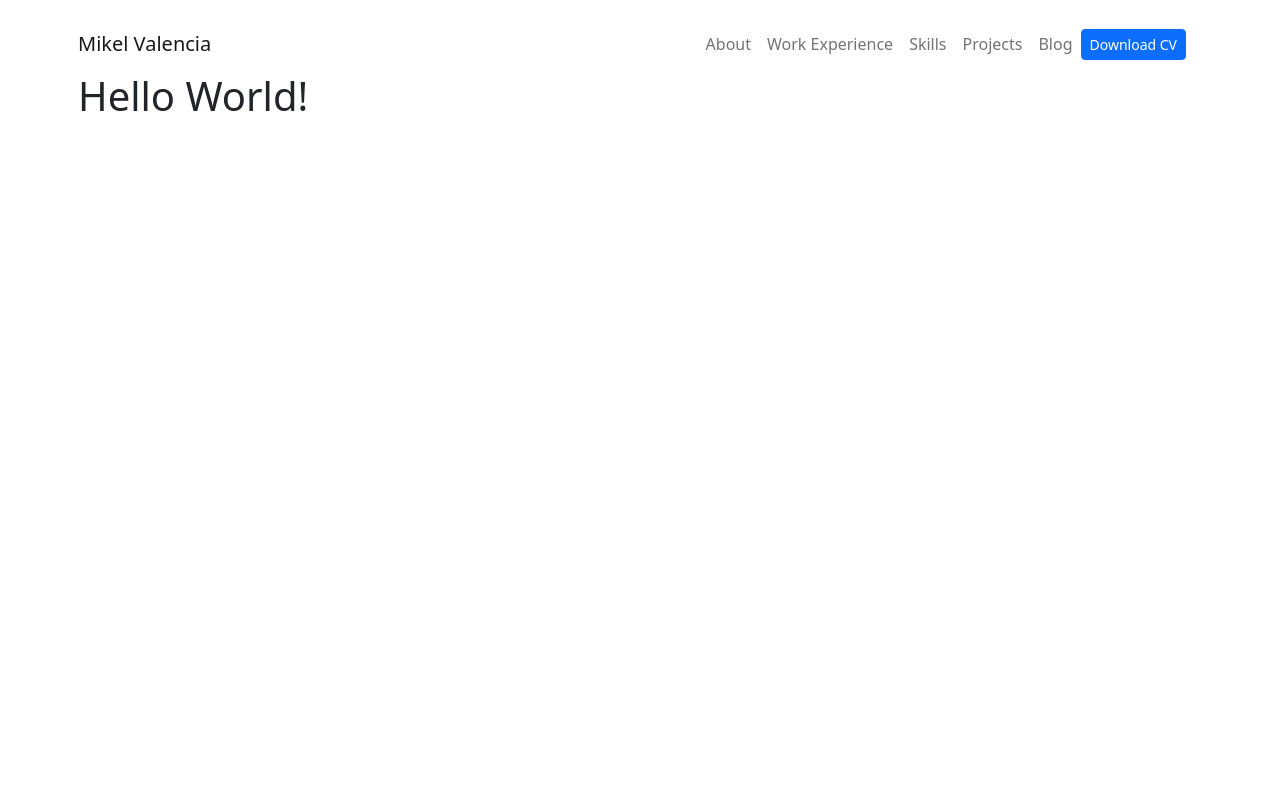
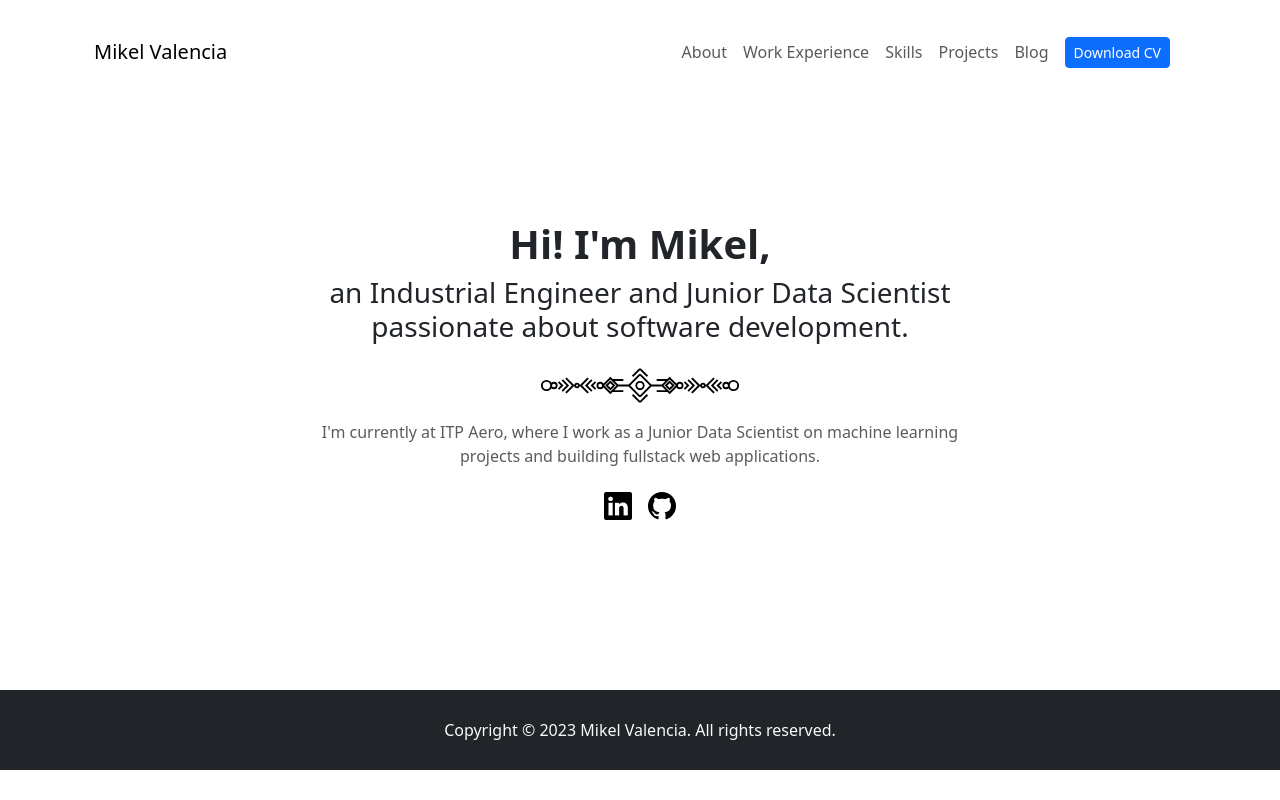
Before and after one commit to Mikel-Valencia/django-portfolio, a Django app: page / in a window 1280 px wide. Run offline with Django 4.2, Linux system fonts and the light colour scheme; some libraries are stand-ins or nearby versions.

Commit message:
Updated Hero section. Added footer.

```diff
--- /dev/null
+++ b/static/portfolio/styles.css
@@ -0,0 +1,17 @@
+header {
+    padding: 140px 0 140px 0;
+}
+
+.social-links a {
+	font-size: 28px;
+	color: black;
+	transition: 500ms;
+}
+
+.social-links a:hover {
+	translate: 0 -4px 0;
+}
+
+footer {
+	height: 80px;
+}
--- a/templates/base.html
+++ b/templates/base.html
@@ -12,15 +12,17 @@
         <meta name="author" content="Mikel Valencia">
         <title>Mikel Valencia - Portfolio</title>
 
-        <script src="https://cdn.jsdelivr.net/npm/bootstrap@5.2.3/dist/js/bootstrap.bundle.min.js"></script>
-        <link rel="stylesheet" href="https://cdn.jsdelivr.net/npm/bootstrap@5.2.3/dist/css/bootstrap.min.css">
-        <link rel="stylesheet" href="https://cdn.jsdelivr.net/npm/bootstrap-icons@1.3.0/font/bootstrap-icons.css">
+        <script src="https://cdn.jsdelivr.net/npm/bootstrap@5.3.1/dist/js/bootstrap.bundle.min.js"></script>
+        <link rel="stylesheet" href="https://cdn.jsdelivr.net/npm/bootstrap@5.3.1/dist/css/bootstrap.min.css">
+        <link rel="stylesheet" href="https://cdn.jsdelivr.net/npm/bootstrap-icons@1.10.5/font/bootstrap-icons.css">
+
+        <link rel="stylesheet" href="{% static 'portfolio/styles.css' %}">
 
     </head>
 
     <body>
 
-        <div class="container px-2 py-3">
+        <div class="container p-4">
 
             {% include 'partials/navbar.html' %}
 
@@ -32,4 +34,9 @@
         </div>
 
     </body>
+
+    <footer class="d-flex justify-content-center align-items-center bg-dark">
+        <p class="text-light m-0">Copyright © 2023 Mikel Valencia. All rights reserved.</p>
+    </footer>
+
 </html>
--- a/templates/partials/navbar.html
+++ b/templates/partials/navbar.html
@@ -9,7 +9,7 @@
 
     <div class="offcanvas offcanvas-end" tabindex="-1" id="offcanvasNavbar" aria-labelledby="offcanvasNavbarLabel">
         <div class="offcanvas-header">
-            <h5 class="offcanvas-title" id="offcanvasNavbarLabel">Menu</h5>
+            <!-- <h5 class="offcanvas-title" id="offcanvasNavbarLabel">Menu</h5> -->
             <button type="button" class="btn-close" data-bs-dismiss="offcanvas" aria-label="Close"></button>
         </div>
         <div class="offcanvas-body">
@@ -30,7 +30,7 @@
                     <a class="nav-link" href="#">Blog</a>
                 </li>
                 <li class="nav-item">
-                    <a role="button" class="btn btn-primary btn-sm" href="{% static 'portfolio/CV Mikel Valencia Zabaleta (ENG).pdf' %}" target="_blank">
+                    <a role="button" class="btn btn-primary btn-sm ms-2" href="{% static 'portfolio/CV Mikel Valencia Zabaleta (ENG).pdf' %}" target="_blank">
                         Download CV
                     </a>
                 </li>
--- a/templates/portfolio/index.html
+++ b/templates/portfolio/index.html
@@ -1,5 +1,54 @@
 {% extends 'base.html' %}
 
 {% block content %}
-    <h1>Hello World!</h1>
+
+    {% load static %}
+
+    <!-- Hero section -->
+    <header class="row justify-content-center text-center">
+        <div class="col-lg-8 col-md-10 col-12 px-lg-5 px-md-2">
+            <h1 class="fw-bold">
+                Hi! I'm Mikel,
+            </h1>
+            <h3>
+                an Industrial Engineer and Junior Data Scientist passionate about software development.
+            </h3>
+            <div class="p-3">
+                <svg viewBox="0 0 108 20" width="200">
+                    <path
+                        d="m 1 10 a 2 2 0 0 0 5 0 a 2 2 0 0 0 -5 0 m 5 0 a 1 1 0 0 0 3 0 a 1 1 0 0 0 -3 0 m 4 -2 l 2 2
+                        l -2 2 m 2 -5 l 3 3 l -3 3 m 2 -7 l 4 4 l -4 4 m 5 -4 a 1 1 0 0 0 2 0 a 1 1 0 0 0 -2 0 m 7 -4
+                        l -4 4 l 4 4 m 2 -7 l -3 3 l 3 3 m 2 -5 l -2 2 l 2 2 m 1 -2 a 1 1 0 0 0 3 0 a 1 1 0 0 0 -3 0
+                        m 3 0 l 4 -4 l 4 4 l -4 4 l -4 -4 m 2 0 l 2 -2 l 2 2 l -2 2 l -2 -2 z m 3 -3 l 6 0 m 0 6 l -6 0
+                        m 3 -3 l 6 0 m 6 -6 l -6 6 l 6 6 m 0 3 l -4 -4 m 0 -10 l 4 -4 m -7 5 m 0 8 m 7 -2 a 1 1 0 0 1 0
+                        -4 m -54 0"
+                        fill="white" stroke="black">
+                    </path>
+                    <path
+                        transform="translate(108, 0) scale(-1, 1)"
+                        d="m 1 10 a 2 2 0 0 0 5 0 a 2 2 0 0 0 -5 0 m 5 0 a 1 1 0 0 0 3 0 a 1 1 0 0 0 -3 0 m 4 -2 l 2 2
+                        l -2 2 m 2 -5 l 3 3 l -3 3 m 2 -7 l 4 4 l -4 4 m 5 -4 a 1 1 0 0 0 2 0 a 1 1 0 0 0 -2 0 m 7 -4
+                        l -4 4 l 4 4 m 2 -7 l -3 3 l 3 3 m 2 -5 l -2 2 l 2 2 m 1 -2 a 1 1 0 0 0 3 0 a 1 1 0 0 0 -3 0
+                        m 3 0 l 4 -4 l 4 4 l -4 4 l -4 -4 m 2 0 l 2 -2 l 2 2 l -2 2 l -2 -2 z m 3 -3 l 6 0 m 0 6 l -6 0
+                        m 3 -3 l 6 0 m 6 -6 l -6 6 l 6 6 m 0 3 l -4 -4 m 0 -10 l 4 -4 m -7 5 m 0 8 m 7 -2 a 1 1 0 0 1 0
+                        -4 m -54 0"
+                        fill="white" stroke="black">
+                    </path>
+                </svg>
+            </div>
+            <p class="text-muted">
+                I'm currently at ITP Aero, where I work as a Junior Data Scientist on machine learning projects and building
+                fullstack web applications.
+            </p>
+            <div class="d-inline-flex social-links">
+                <a class="px-2" href="https://www.linkedin.com/in/mikelvalenciazabaleta/" target="_blank">
+                    <i class="bi bi-linkedin"></i>
+                </a>
+                <a class="px-2" href="https://github.com/Mikel-Valencia" target="_blank">
+                    <i class="bi bi-github"></i>
+                </a>
+            </div>
+        </div>
+    </header>
+
 {% endblock content %}
```
Also changed, not shown: static/portfolio/profile.jpeg (added).
